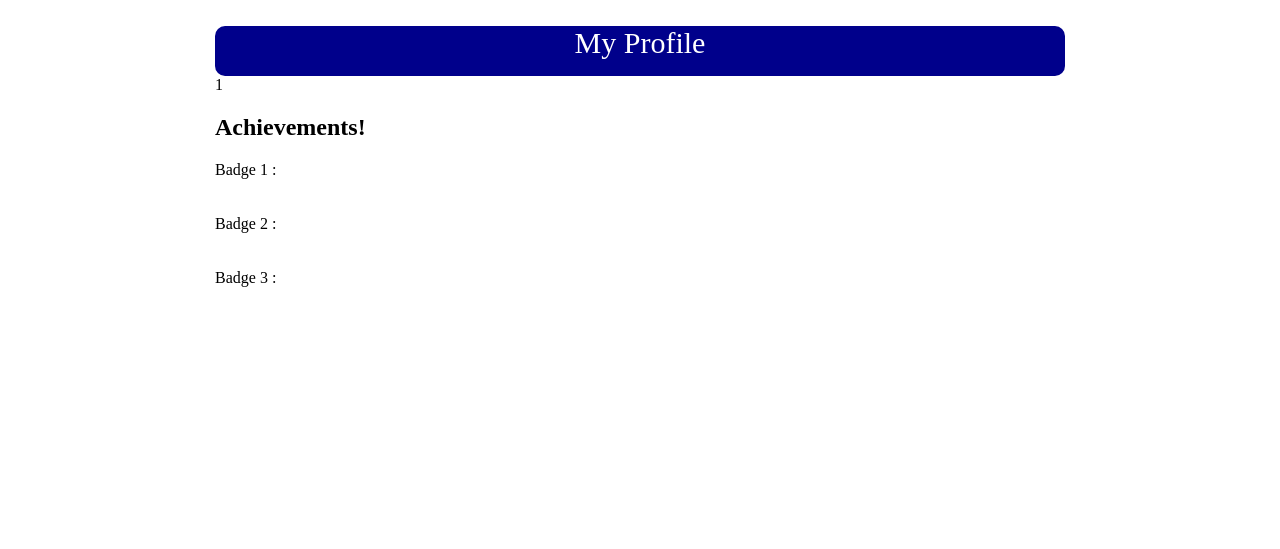
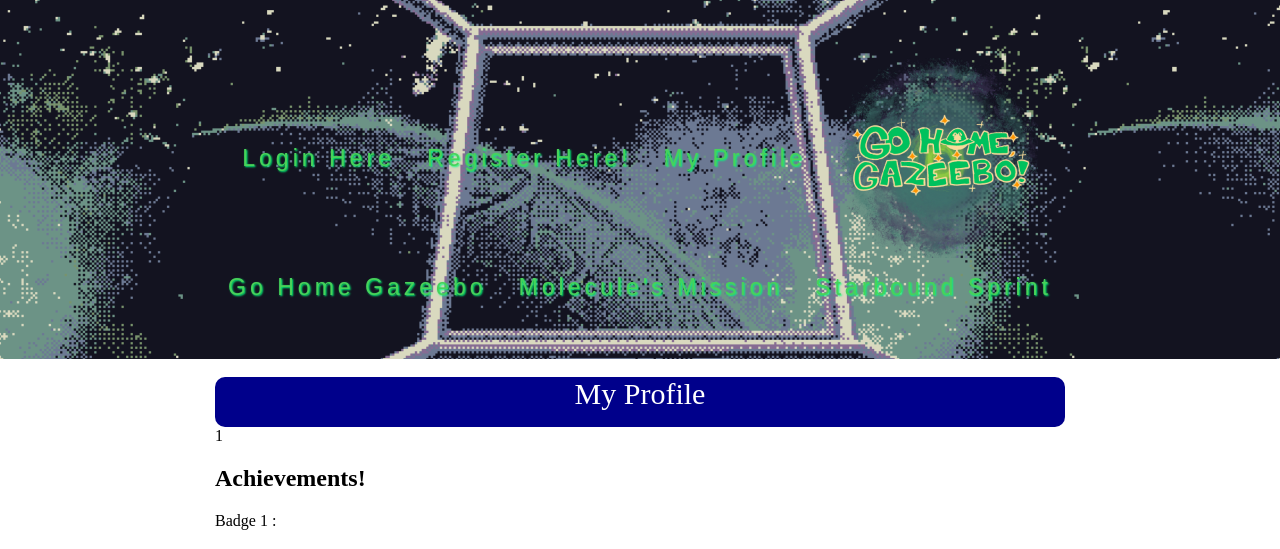
Before and after one commit to reddign/mca25project1, a PHP site: page /MCA25PROJECT1/Front-End/profile.php in a window 1280 px wide. Shown: the top 549 px of the page. Run offline with PHP 8.4, Linux system fonts and the light colour scheme; the visitor is signed in with stand-in values (Sample User, id 1); some libraries are stand-ins or nearby versions.

Commit message:
changed idk

```diff
--- a/Front-End/login.php
+++ b/Front-End/login.php
@@ -6,6 +6,7 @@
      <!-- <link href="login.css" rel="stylesheet"> -->
     <script src="login.js"></script>
     <link href= "login.css" rel= stylesheet>
+
 
 </head>
 <body>
--- a/Front-End/navbar.php
+++ b/Front-End/navbar.php
@@ -10,12 +10,12 @@
             <li><a href="Front-End/login.php" class="w3-bar-item w3-button">Login Here</a></li>
             <a href="Front-End/register.php" class="w3-bar-item w3-button">Register Here!</a>
             <a href="Front-End/profile.php" class="w3-bar-item w3-button">My Profile</a>
-             <li><a href="index.php" class="w3-bar-item w3-button"><img src="Front-End/logo.png" class="nav-item.logo" height="200px" ></a></li>
+             <li><a href="../index.php" class="w3-bar-item w3-button"><img src="Front-End/logo.png" class="nav-item.logo" height="200px" ></a></li>
           </div><div class="nav-list">
-            <a href="Go_Home_Gazeebo/ghg.htm" class="w3-bar-item w3-button">Go Home Gazeebo</a>
+            <a href="../Go_Home_Gazeebo/ghg.htm" class="w3-bar-item w3-button">Go Home Gazeebo</a>
             <?php?>
-             <a href="Molecule's_Game/game2.htm" class="w3-bar-item w3-button">Molecule's Mission</a>
-             <a href="Starbound Sprint/sbs.htm" class="w3-bar-item w3-button">Starbound Sprint</a>
+             <a href="../Molecule's_Game/game2.htm" class="w3-bar-item w3-button">Molecule's Mission</a>
+             <a href="../Starbound_Sprint/sbs.htm" class="w3-bar-item w3-button">Starbound Sprint</a>
           </div>
         </div>
       </div>
--- a/Front-End/profile.php
+++ b/Front-End/profile.php
@@ -4,7 +4,8 @@
     <meta name="viewport" content="width=device-width, initial-scale=1.0">
     <title>Profile Page</title>
     <a href="Front-End/login.php"></a>
-
+   <?php include "navbar.php";
+   ?>
 </head>
 <style type="text/css">
     #bar{
--- a/Front-End/register.php
+++ b/Front-End/register.php
@@ -3,8 +3,10 @@
     <meta charset="UTF-8">
     <meta name="viewport" content="width=device-width, initial-scale=1.0">
     <title>Login</title>
+
      <link href="register.css" rel="stylesheet">
     <script src="register.js"></script>
+
 </head>
 <body>
      <div class="container">
```
Also changed, not shown: Starbound_Sprint/sbs.htm (renamed from Starbound Sprint/sbs.htm), Starbound_Sprint/sbs.js (added).
